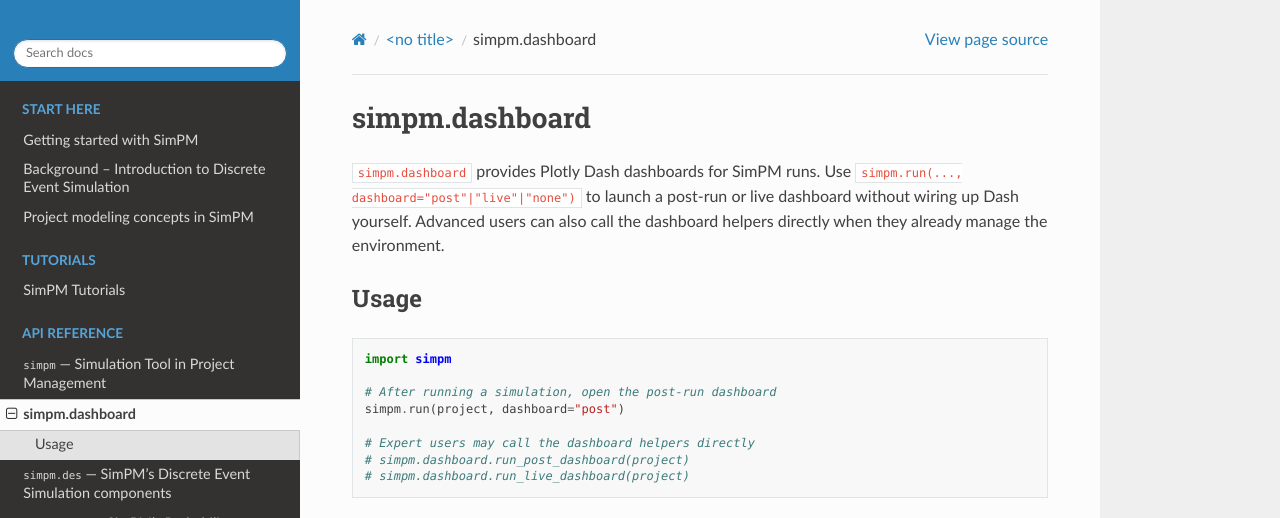
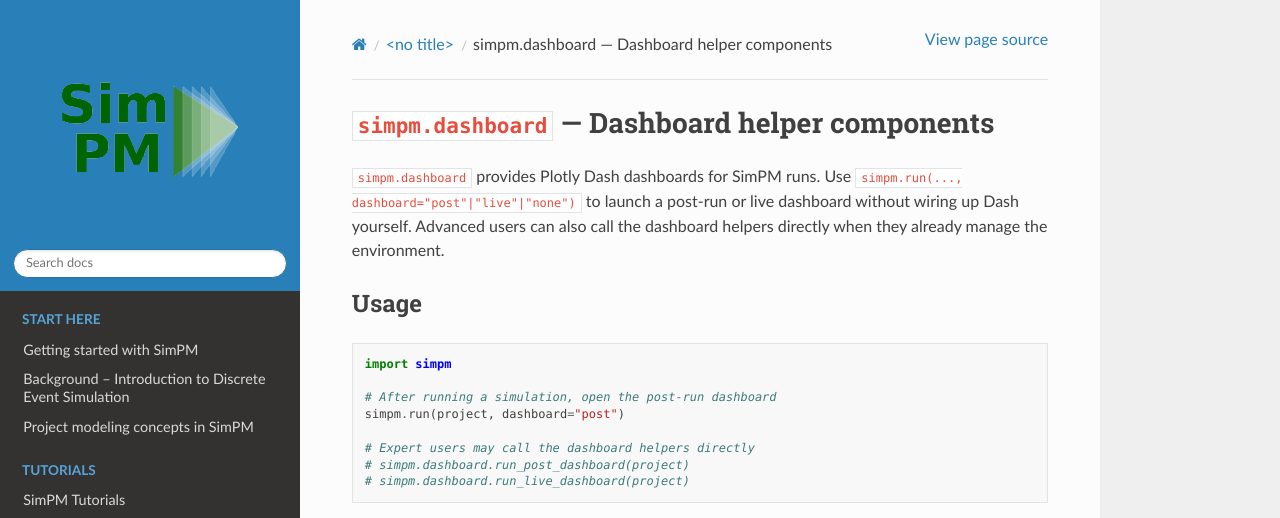
Before and after one commit to Project-SimPM/SimPM, a Sphinx documentation site: the page built from docs/source/api_reference/simpm.dashboard.rst, in a window 1280 px wide and 921 px high, cut to the strip 0-518 px from the top of the window. Built offline with Sphinx 7.4.7 and the Read the Docs theme 3.1.0, drawn with Linux system fonts in a browser that asks for light colours; some of the changed text lies outside the part shown.

Commit message:
Fix documentation logo and titles

```diff
--- a/docs/source/api_reference/simpm.dashboard.rst
+++ b/docs/source/api_reference/simpm.dashboard.rst
@@ -1,6 +1,6 @@
-=================
-simpm.dashboard
-=================
+==================================================
+``simpm.dashboard`` --- Dashboard helper components
+==================================================
 
 ``simpm.dashboard`` provides Plotly Dash dashboards for SimPM runs. Use
 ``simpm.run(..., dashboard="post"|"live"|"none")`` to launch a post-run or
--- a/docs/source/api_reference/simpm.rst
+++ b/docs/source/api_reference/simpm.rst
@@ -1,6 +1,6 @@
-=========
+===================================================
 ``simpm`` --- Simulation Tool in Project Management
-=========
+===================================================
 
 .. autosummary::
    :toctree: generated
--- a/docs/source/conf.py
+++ b/docs/source/conf.py
@@ -66,11 +66,11 @@
 # a list of builtin themes.
 html_theme = 'sphinx_rtd_theme'
 
-html_static_path = ["_static"]
+html_static_path = ["_static", "images"]
 
 # The name of an image file (relative to this directory) to place at the top
 # of the sidebar.
-html_logo = "_static/simpm_logo.png"
+html_logo = "images/simpm_logo.png"
 
 html_theme_options = {
     "logo_only": True,
```
Also changed, not shown: docs/source/api.rst (line endings or trailing spaces), 1 other file.
